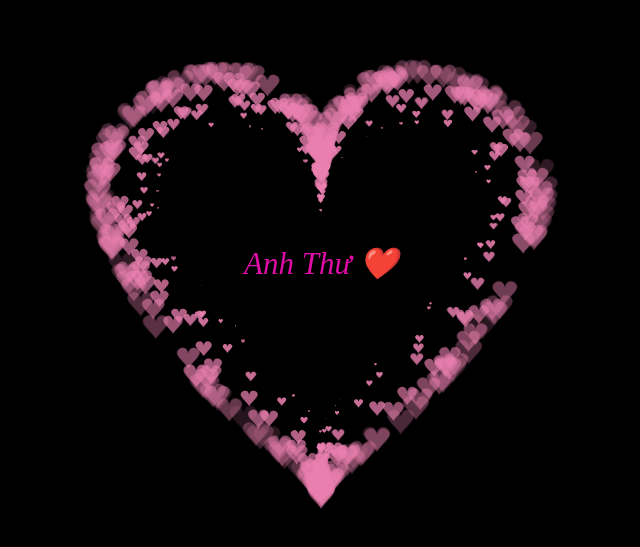
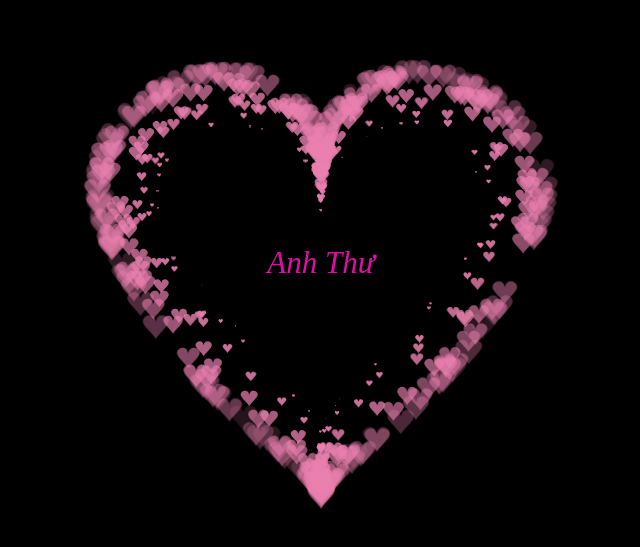
Before and after one commit to Minhquan223/Foryou, a plain HTML site: page index.html in a window 1280 px wide. Shown: the part 137-684 px from the top of the page, without its empty margins (319-959 px from the left). Drawn offline with Linux system fonts and the light colour scheme.

Commit message:
Update index.html

```diff
--- a/index.html
+++ b/index.html
@@ -1,4 +1,3 @@
-
 <!DOCTYPE HTML PUBLIC "-//W3C//DTD HTML 4.0 Transitional//EN">
 
 <HTML>
@@ -530,7 +529,7 @@ var ParticlePool = (function() {
         align-items: center;
         justify-content: center;
         margin-bottom: 5px;
-        text-align: center;">Anh Thư ❤️</div>
+        text-align: center;">Anh Thư</div>
 
  </BODY>
 
```
